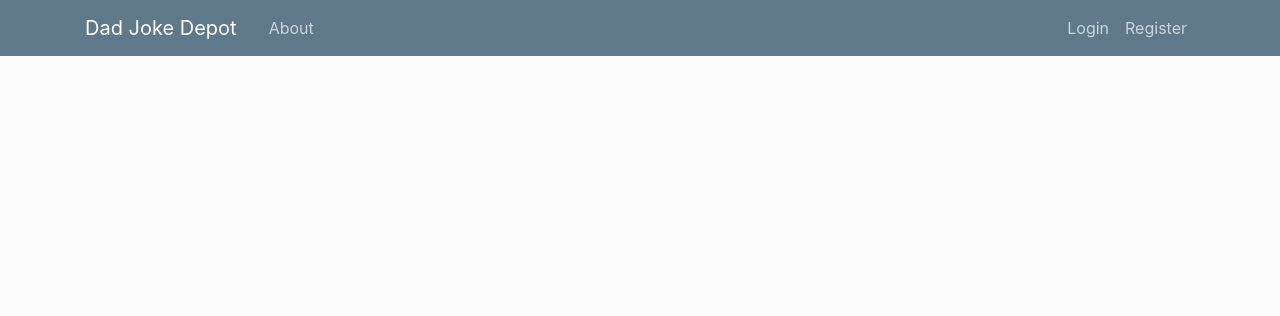
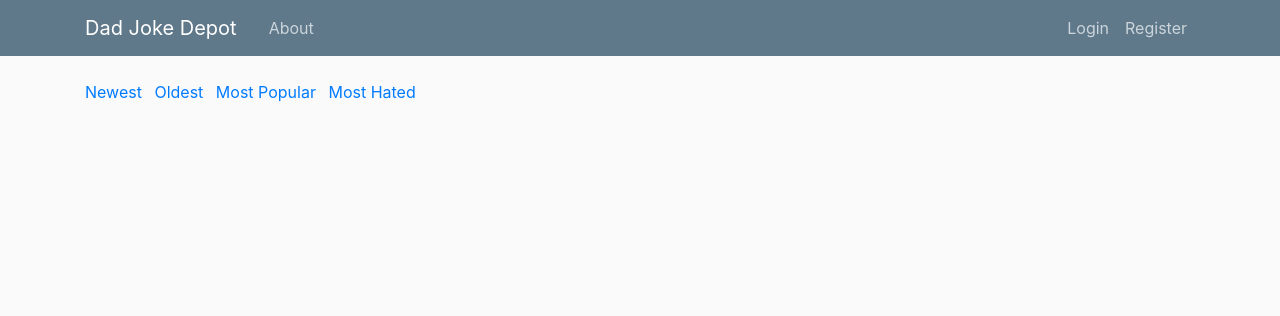
Before and after one commit to dwight9339/Flask-Blog, a Flask app: page / in a window 1280 px wide. Shown: the top 316 px of the page. Run offline with Flask 2, Linux system fonts and the light colour scheme; data that the repository does not hold is empty; parts of the project's set-up code (start-up, migrations or seed data) failed here and were passed over; some libraries are stand-ins or nearby versions.

Commit message:
Added post ordering to home page

```diff
--- a/dadjokedepot/main/routes.py
+++ b/dadjokedepot/main/routes.py
@@ -1,5 +1,7 @@
 from flask import render_template, request, Blueprint
-from dadjokedepot.models import Post
+from dadjokedepot.models import Post, PostLike, PostDislike, Comment
+from dadjokedepot import db
+from sqlalchemy.sql.functions import func
 
 main = Blueprint("main", __name__)
 
@@ -9,6 +11,25 @@ def home():
     posts = Post.query.order_by(Post.dateCreated.desc()).paginate(per_page=5)
     return render_template("home.html", posts=posts)
 
+@main.route("/oldest")
+def oldest():
+    page = request.args.get("page", 1, type=int)
+    posts = Post.query.order_by(Post.dateCreated.asc()).paginate(per_page=5)
+    return render_template("home.html", posts=posts)
+
+@main.route("/mostpopular")
+def mostpopular():
+    page = request.args.get("page", 1, type=int)
+    posts = Post.query.join(PostLike).group_by(Post.id).order_by(func.count().desc()).paginate(per_page=5)
+    return render_template("home.html", posts=posts)
+
+@main.route("/mosthated")
+def mosthated():
+    page = request.args.get("page", 1, type=int)
+    posts = Post.query.join(PostDislike).group_by(Post.id).order_by(func.count().desc()).paginate(per_page=5)
+    return render_template("home.html", posts=posts)
+
+
 @main.route("/about")
 def about():
     return render_template("about.html", title="About")
--- a/dadjokedepot/templates/about.html
+++ b/dadjokedepot/templates/about.html
@@ -1,11 +1,10 @@
 {% extends "layout.html" %}
 {% block content %}
-<div class="media">
+<div class="media content-section">
     <div class="media-body">
         <p>
-            Dad joke depot is your place to find the belly-laughinest, knee-slappinest, pull-my-fingerinest jokes on the web!
+            Dad joke depot is your place to find the belly-laughing-est, knee-slapping-est, pull-my-fingering-est jokes on the web!
         </p>
     </div>
 </div>
-
 {% endblock content %}
--- a/dadjokedepot/templates/home.html
+++ b/dadjokedepot/templates/home.html
@@ -1,5 +1,11 @@
 {% extends "layout.html" %}
 {% block content %}
+    <div class="mb-2">
+        <a href="{{ url_for('main.home') }}">Newest</a>
+        <a class="ml-2" href="{{ url_for('main.oldest') }}">Oldest</a>
+        <a class="ml-2" href="{{ url_for('main.mostpopular') }}">Most Popular</a>
+        <a class="ml-2" href="{{ url_for('main.mosthated') }}">Most Hated</a>
+    </div>
     <div id="posts">
         {% for post in posts.items %}
             <article class="media content-section">
```
Also changed, not shown: 1 other file.
